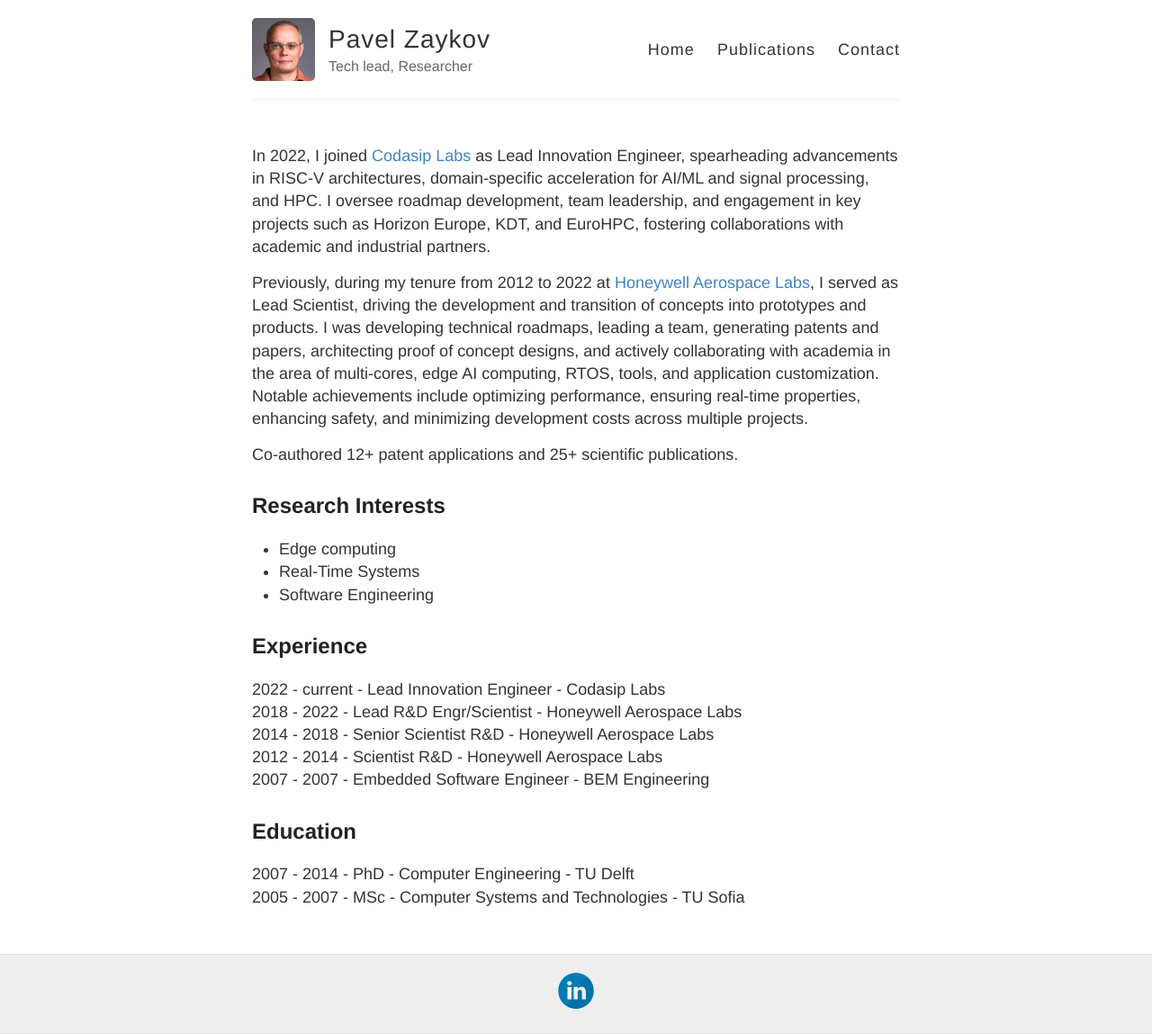
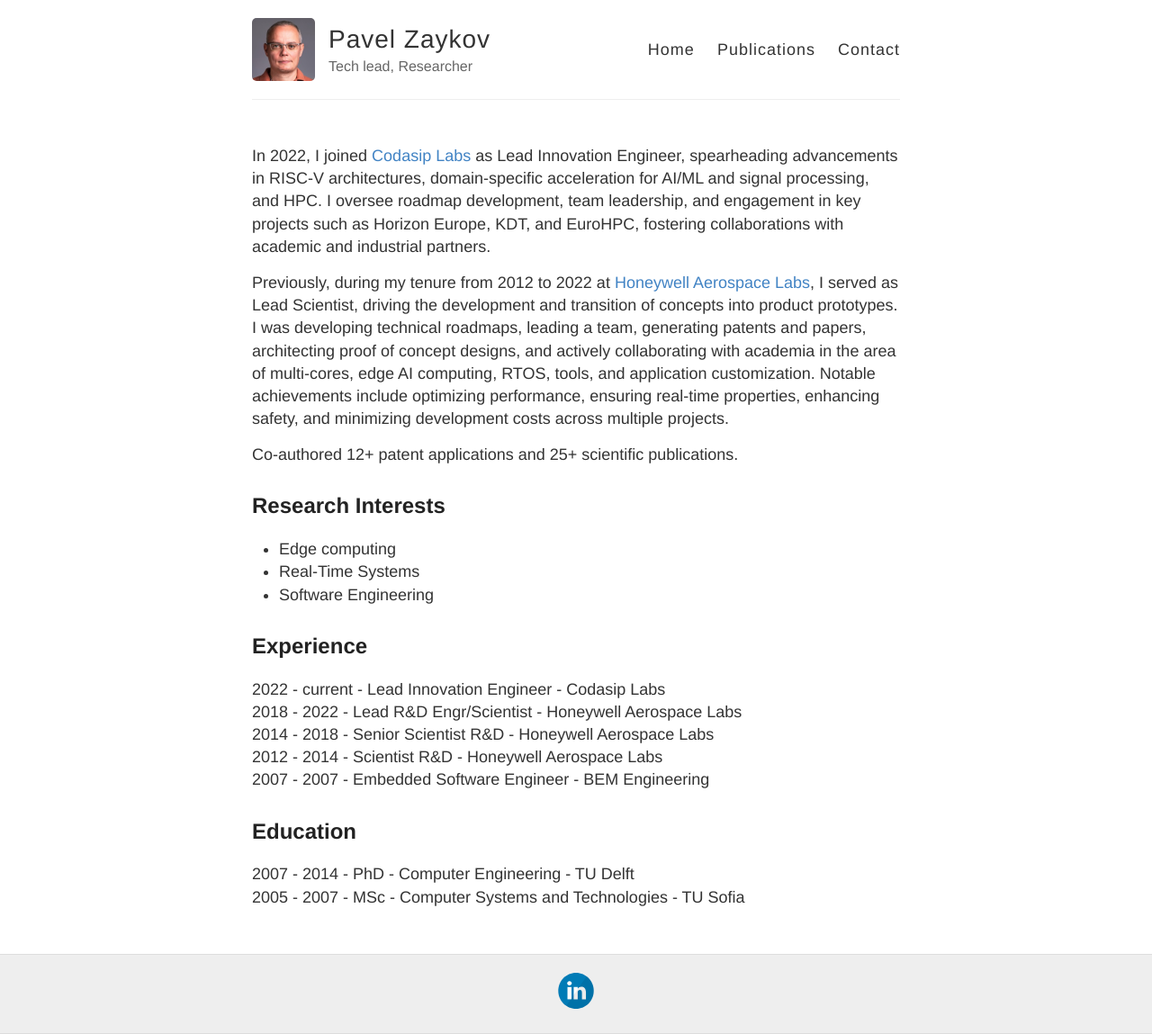
Before and after one commit to zaykov/web-page, a Jekyll site: the page built from index.md, in a window 1280 px wide. Shown: the whole page at 90% size. Built offline with Jekyll 4.4.1, drawn with Linux system fonts in a browser that asks for light colours; comment, search, counter and statistics services are not loaded.

Commit message:
fixed wording

```diff
--- a/index.md
+++ b/index.md
@@ -5,7 +5,7 @@ layout: page
 In 2022, I joined <a href="https://codasip.com/labs/" target="_blank">Codasip Labs</a> as Lead Innovation Engineer,
 spearheading advancements in RISC-V architectures, domain-specific acceleration for AI/ML and signal processing, and HPC. I oversee roadmap development, team leadership, and engagement in key projects such as Horizon Europe, KDT, and EuroHPC, fostering collaborations with academic and industrial partners.
 
-Previously, during my tenure from 2012 to 2022 at <a href="http://aerospace.honeywell.com/" target="_blank">Honeywell Aerospace Labs</a>, I served as Lead Scientist, driving the development and transition of concepts into prototypes and products. I was developing technical roadmaps, leading a team, generating patents and papers, architecting proof of concept designs, and actively collaborating with academia in the area of multi-cores, edge AI computing, RTOS, tools, and application customization. Notable achievements include optimizing performance, ensuring real-time properties, enhancing safety, and minimizing development costs across multiple projects.
+Previously, during my tenure from 2012 to 2022 at <a href="http://aerospace.honeywell.com/" target="_blank">Honeywell Aerospace Labs</a>, I served as Lead Scientist, driving the development and transition of concepts into product prototypes. I was developing technical roadmaps, leading a team, generating patents and papers, architecting proof of concept designs, and actively collaborating with academia in the area of multi-cores, edge AI computing, RTOS, tools, and application customization. Notable achievements include optimizing performance, ensuring real-time properties, enhancing safety, and minimizing development costs across multiple projects.
 
 Co-authored 12+ patent applications and 25+ scientific publications.
 
```
